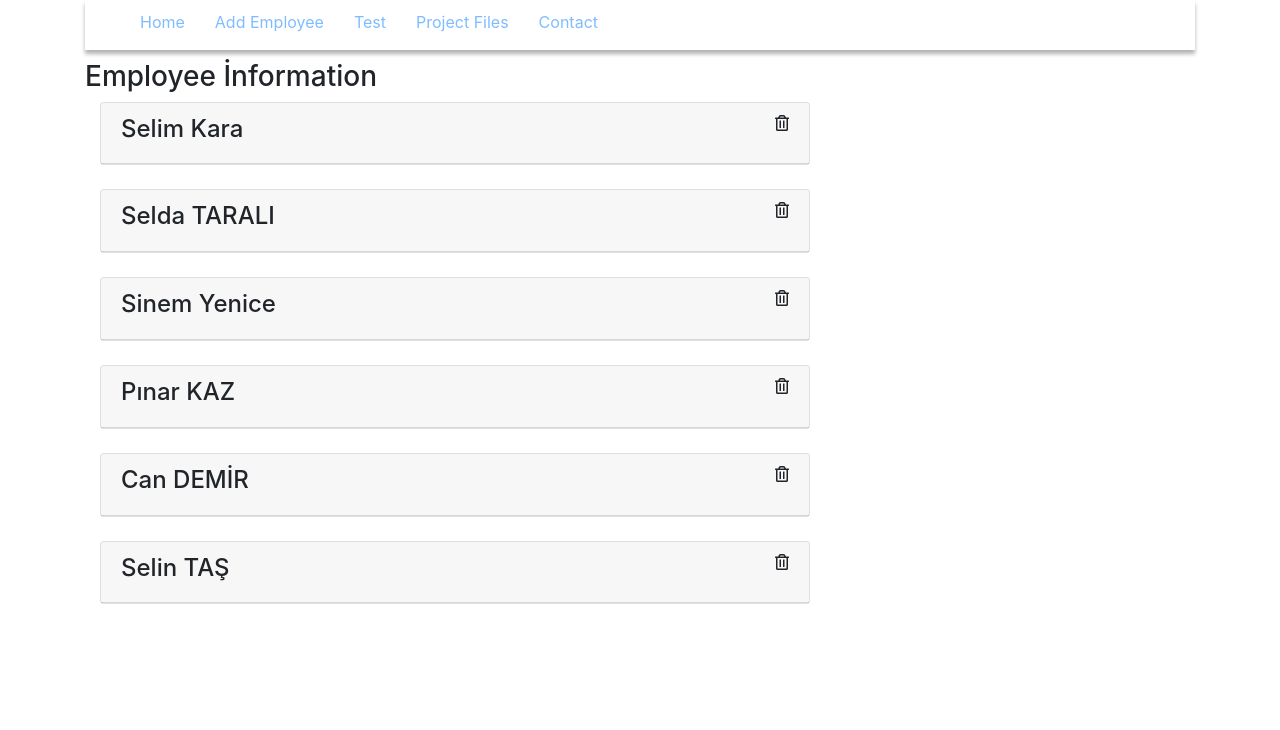
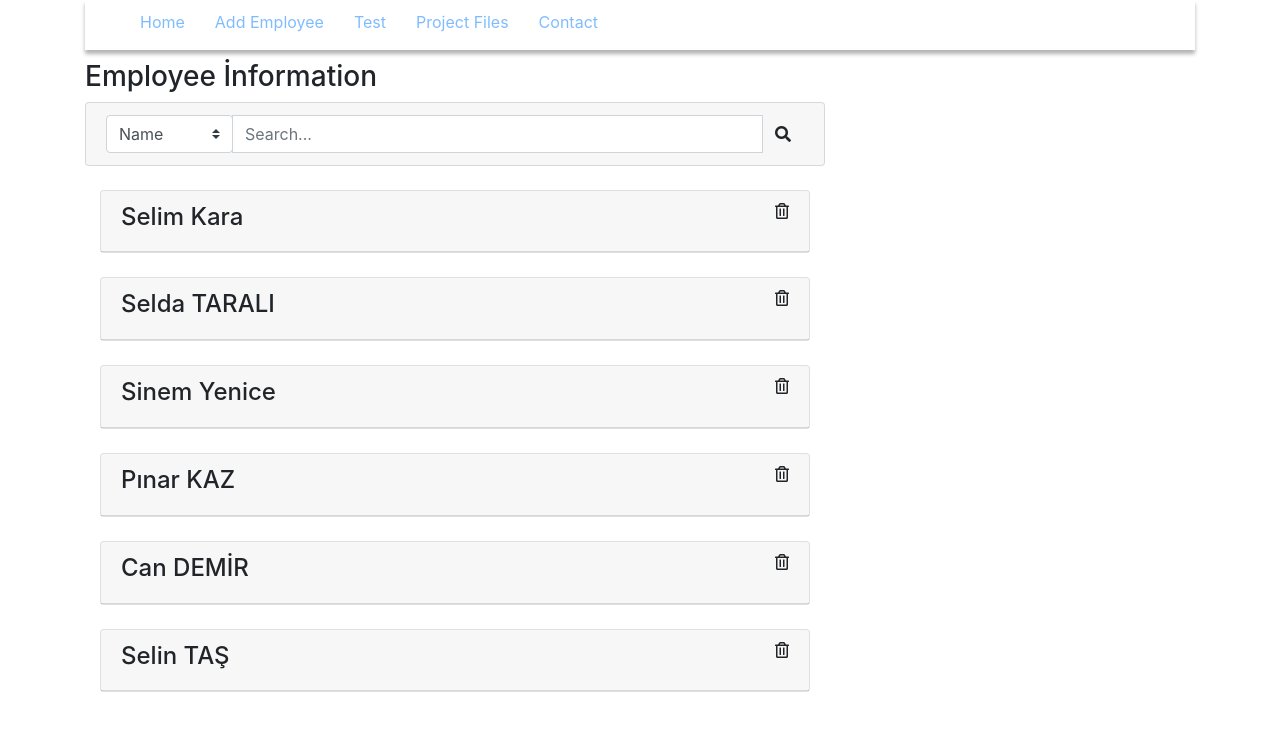
Before and after one commit to cuaskin/crm-demo, a React (Create React App) app: page / in a window 1280 px wide. Shown: the top 730 px of the page. Built offline with nearby package versions, Linux system fonts and the light colour scheme; data requests are answered from the project's data file; what react-pose would draw is missing.

Commit message:
added Searchbar for employee

```diff
--- a/src/Container/Employees.js
+++ b/src/Container/Employees.js
@@ -2,12 +2,12 @@ import React, { Component } from 'react'
 import UserConsumer from "../context";
 import Employee from '../components/Employee';
 import Title from '../components/Title';
+import SearchBar from '../components/SearchBar';
 
 export default class Employees extends Component {
 
     render() {
         return (
-
             <UserConsumer>
                 {
                     value => {
@@ -17,6 +17,7 @@ export default class Employees extends Component {
 
                             <div>
                                 <Title title={"Employee İnformation"}/>
+                                <SearchBar/>
                                 {
                                     users.map((user) =>
                                         <Employee
--- /dev/null
+++ b/src/components/SearchBar.js
@@ -0,0 +1,78 @@
+import React from "react";
+
+const categoryOptions = [
+    "name", "surname", "job", "salary", "experience"
+]
+
+class SearchBar extends React.Component {
+    constructor(props) {
+        super(props);
+
+        this.state = {
+            search: [],
+            searchWord: "",
+            searchBy: "name",
+        }
+    }
+
+    handleInput = (e) => {
+        this.setState({
+            searchWord: e.target.value
+        })
+
+    }
+
+    handleSelect = (e) => {
+        this.setState({
+            searchBy: e.target.value
+        })
+    }
+
+    handleSubmit = (e) => {
+        e.preventDefault();
+        console.log(this.state.searchBy, "<->", this.state.searchWord);
+    }
+
+    render() {
+        const { searchWord, searchBy } = this.state;
+        return (
+            <div className="form-group mb-2 col-md-8 mb-4 card card-header">
+                <form onSubmit={this.handleSubmit}>
+                    <div className="input-group">
+                        <div className="input-group-prepend">
+                            <select
+                                name={searchBy}
+                                value={searchBy}
+                                className="custom-select"
+                                onChange={this.handleSelect}
+                            >
+                                {
+                                    categoryOptions.map((item, index) => {
+                                        let _item = item.charAt(0).toUpperCase() + item.slice(1);
+                                        return <option key={index} value={item}>{_item}</option>
+                                    })
+                                }
+                            </select>
+                        </div>
+                        <input
+                            type="text"
+                            className="form-control"
+                            placeholder="Search..."
+                            value={searchWord}
+                            onChange={this.handleInput}
+                        />
+                        <div className="input-group-append">
+                            <button className="btn btn-block " type="submit">
+                                <i className="fas fa-search" />
+                            </button>
+                        </div>
+
+                    </div>
+
+                </form>
+            </div>
+        )
+    }
+}
+
+export default SearchBar;
```
